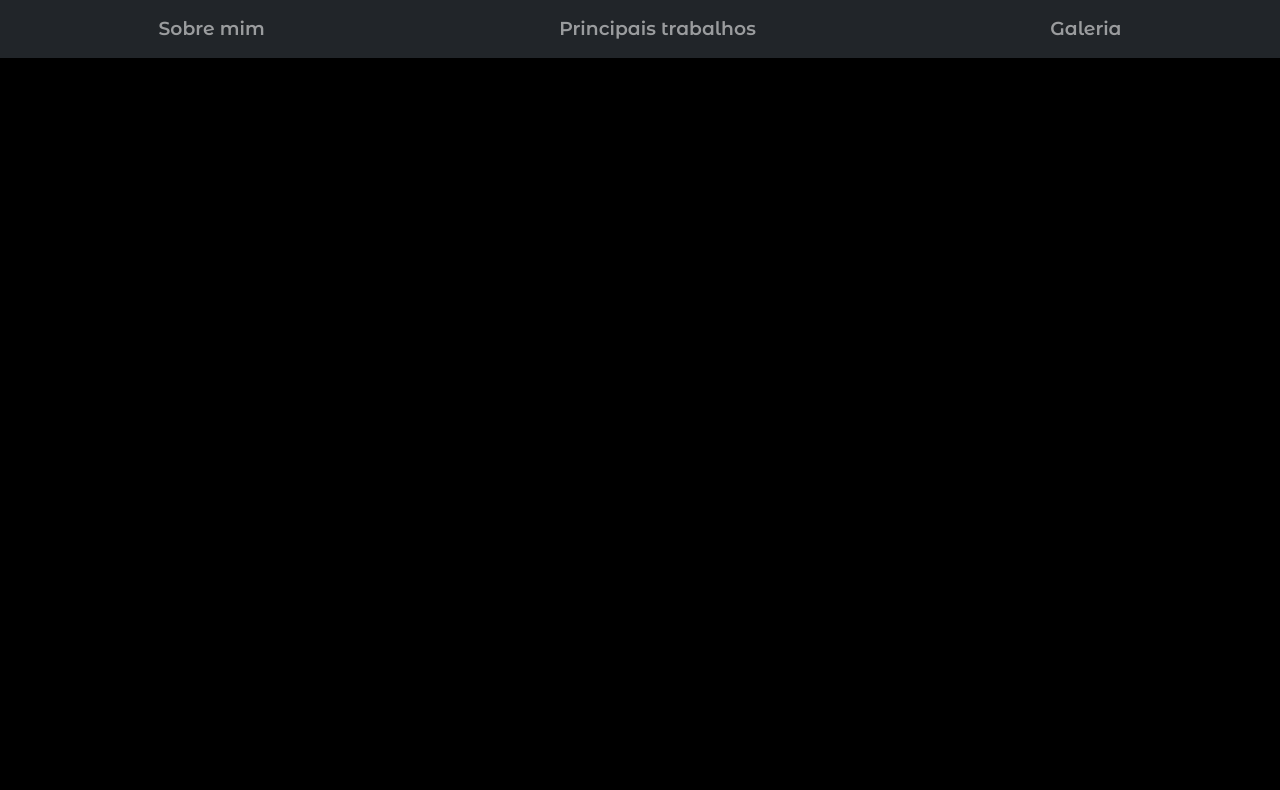
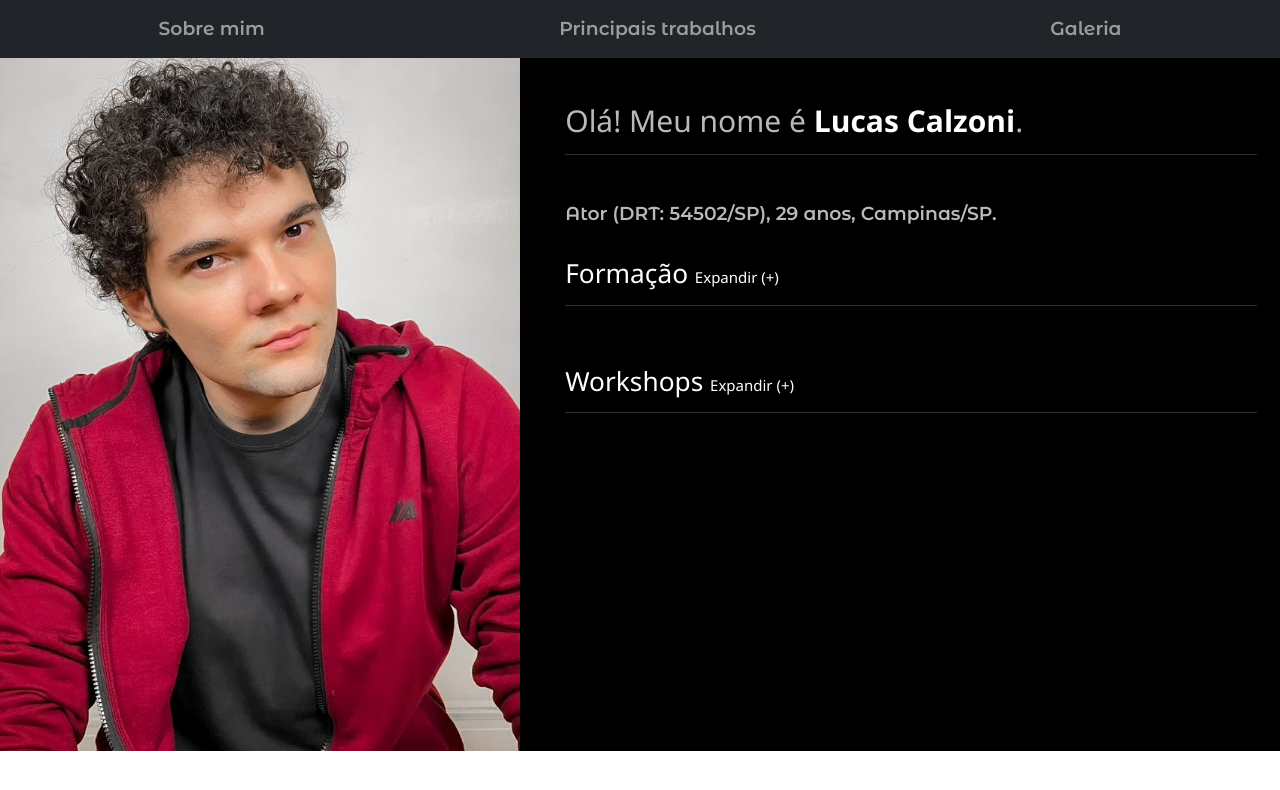
Before and after one commit to William-Galvao/lucascalzoni, a React (Create React App) app: page /home in a window 1280 px wide. Shown: the top 790 px of the page. Built offline with nearby package versions, Linux system fonts and the light colour scheme.

Commit message:
feat: created an aboutme section

```diff
--- a/src/App.css
+++ b/src/App.css
@@ -1,9 +1,15 @@
 .App {
   background-color:rgb(0, 0, 0);
   font-family: 'Montserrat Alternates', sans-serif;
+
+  color:rgba(255, 255, 255, 0.726)
 }
 
 h1 {
   font-family: 'Montserrat Alternates'
 
 }
+
+hr {
+  height: 30px;
+}
--- /dev/null
+++ b/src/Components/AboutMe.jsx
@@ -0,0 +1,93 @@
+import Aboutme from "../Images/aboutme.jpg";
+
+export default function AboutMe() {
+  function getElapsedTime(dateString) {
+    var today = new Date();
+    var initialDate = new Date(dateString);
+    var elapsedTime = today.getFullYear() - initialDate.getFullYear();
+    var m = today.getMonth() - initialDate.getMonth();
+    if (m < 0 || (m === 0 && today.getDate() < initialDate.getDate())) {
+      elapsedTime--;
+    }
+    return elapsedTime;
+  }
+
+  return (
+    <div className="row">
+      <div className="col-sm-5">
+        <img
+          src={Aboutme}
+          alt="Lucas Calzoni de frente"
+          className="img-fluid w3-hover-grayscale"
+        />
+      </div>
+      <div className="col-sm-7">
+        <div className="py-5 mx-4 w3-animate-right">
+          <h2>
+            Olá! Meu nome é{" "}
+            <strong>
+              <span className="text-white ">Lucas Calzoni</span>
+            </strong>
+            .
+          </h2>
+          <hr />
+          <p className="fs-5">
+            Ator (DRT: 54502/SP), {getElapsedTime("02/02/1993")} anos,
+            Campinas/SP.{" "}
+          </p>
+          <h3 className="pt-3 text-white">
+            Formação{" "}
+            <span className="fs-6" data-bs-toggle="collapse" href="#formacao">
+              Expandir (+)
+            </span>
+          </h3>
+          <hr />
+          <div className="collapse" id="formacao">
+            <ul>
+              <li className="fs-6 text-white">Belting Contemporâneo</li>
+              <p>
+                com Tiago Bezerra / Professor capacitado pelo Studio Marconi
+                Araújo
+              </p>
+              <li className="fs-6 text-white">Ballet Clássico</li>
+              <p>
+                com Alessandra Lona / Instituto das Artes Luana Lopes
+                (Campinas/SP)
+              </p>
+              <li className="fs-6 text-white">
+                A Técnica do Ator, de Ivana Chubbuck + Método Comparato, de
+                Lorena Comparato
+              </li>
+              <p>com Marina Rigueira / Remoto pelo nutror.com </p>
+              <li className="fs-6 text-white">Atuação para TV e Cinema</li>
+              <p>com Moisés Bittencourt / Remoto </p>
+            </ul>
+          </div>
+          <h3 className="pt-3 text-white">
+            Workshops{" "}
+            <span className="fs-6" data-bs-toggle="collapse" href="#workshops">
+              Expandir (+)
+            </span>
+          </h3>
+          <hr />
+          <div className="collapse" id="workshops">
+            <ul>
+              <li className="fs-6 text-white">Preparatório para TV</li>
+              <p>com Marcelo Zambelli / Remoto</p>
+              <li className="fs-6 text-white">
+                Preparatório para Atores e Apresentadores
+              </li>
+              <p>com Blad Meneghel / Remoto</p>
+              <li className="fs-6 text-white">Intensivo de Teatro Musical</li>
+              <p>
+                com Reiner Tenente, Betto Serrador, Sueli Guerra e Patrícia
+                Carillo / Centro de Estudos e Formação em Teatro Musical (Rio de
+                Janeiro/RJ)
+              </p>
+            </ul>
+          </div>
+        </div>
+      </div>
+    </div>
+  );
+}
--- a/src/Components/Container.jsx
+++ /dev/null
@@ -1,7 +0,0 @@
-export default function Container(props) {
-  return (
-    <div className="container vh-100 d-flex justify-content-center align-items-center user-select-none">
-      {props.children}
-    </div>
-  );
-}
--- /dev/null
+++ b/src/Components/Timeline.jsx
@@ -0,0 +1,3 @@
+export default function Timeline() {
+  return <div></div>;
+}
--- a/src/Components/WelcomeCard.jsx
+++ b/src/Components/WelcomeCard.jsx
@@ -12,7 +12,7 @@ export default function WelcomeCard() {
             <h1 className="card-title p-4 ">Seja bem vindo</h1>
 
             <p className="card-text p-4 fs-4 text-center">
-              Clique aqui para conhecer um pouco da minha história e meus
+              Clique aqui para conhecer um pouco sobre a minha história e meus
               principais trabalhos como ator e cantor.
             </p>
           </div>
--- a/src/Pages/Home.jsx
+++ b/src/Pages/Home.jsx
@@ -1,11 +1,13 @@
-import Container from "../Components/Container";
+import AboutMe from "../Components/AboutMe";
 import Nav from "../Components/Nav";
+import Timeline from "../Components/Timeline";
 
 export default function Home() {
   return (
     <div className="w3-animate-opacity user-select-none">
       <Nav />
-      <Container></Container>
+      <AboutMe />
+      <Timeline />
     </div>
   );
 }
--- a/src/Pages/Welcome.jsx
+++ b/src/Pages/Welcome.jsx
@@ -1,13 +1,12 @@
 import { Link } from "react-router-dom";
-import Container from "../Components/Container";
 import WelcomeCard from "../Components/WelcomeCard";
 
 export default function Welcome() {
   return (
-    <Container>
+    <div className="vh-100 d-flex justify-content-center align-items-center user-select-none">
       <Link className="text-decoration-none" to="/home">
         <WelcomeCard />
       </Link>
-    </Container>
+    </div>
   );
 }
```
Also changed, not shown: src/Images/aboutme.jpg (added).
